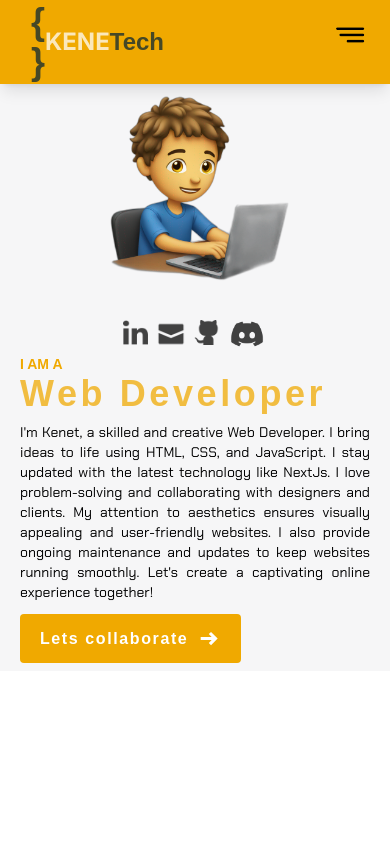
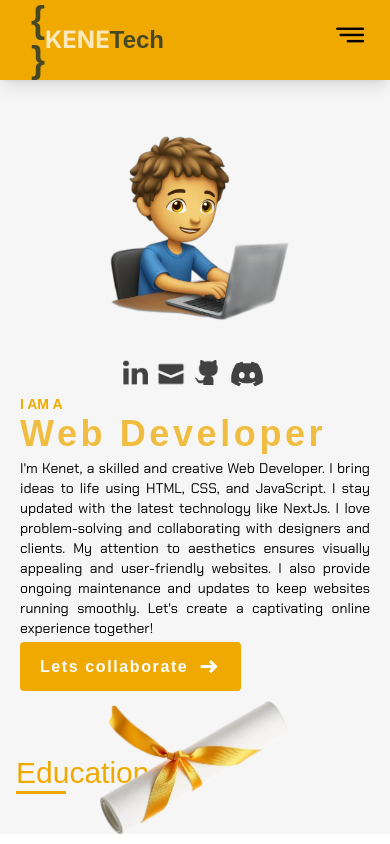
Before and after one commit to kenetmedez/portfolio, a Next.js app: page / in a window 390 px wide. Built offline with nearby package versions, Linux system fonts and the light colour scheme; a web font is replaced by a local one.

Commit message:
Fix: Responsiveness

```diff
--- a/app/page.tsx
+++ b/app/page.tsx
@@ -6,11 +6,11 @@ import Background from "@/components/Background";
 const Home = () => {
 
   return (
-    <div className="w-full relative bg-gray-100/50"
+    <div className="w-full relative bg-gray-100/50 h-fit pt-[5rem]"
     id="home">
       <Navigation />
       <Hero />
-      {/* <Background /> */}
+      <Background />
     </div>
   );
 };
--- a/components/Background.tsx
+++ b/components/Background.tsx
@@ -2,16 +2,28 @@ import Image from "next/image";
 
 export default function Background() {
   return (
-    <section className="w-full relative" id="about">
-      {/* <div className="flex items-center justify-center mx-auto">
+    <section
+      className="w-full relative bg-gray-100/50 py-10 max-w-[1650px] mx-auto"
+      id="about"
+    >
+      <div className="w-full flex items-center justify-center mx-auto">
         <Image
-          width={1200}
-          height={500}
+          width={300}
+          height={100}
           src="/diploma.png"
           alt="gradaution"
-          className="md:w-1/2 mx-auto w-full object-cover z-10 absolute -top-10"
+          className="md:w-1/3 w-1/2 md:-top-28 top-0 mx-auto object-cover z-10 absolute"
         />
-      </div> */}
+      </div>
+
+      <div className="w-full relative max-w-[1650px] mx-auto">
+        <div className="md:w-10/12 w-full mx-auto">
+          <div className="md:w-9/12 w-full px-4 mx-auto mt-4">
+            <h2 className="font-second text-primary text-3xl">Education</h2>
+            <div className="h-[3px] bg-primary w-[50px]" />
+          </div>
+        </div>
+      </div>
     </section>
   );
 }
--- a/components/Hero.tsx
+++ b/components/Hero.tsx
@@ -5,7 +5,7 @@ import { information } from "@/lib/hero/hero";
 
 const Hero = () => {
   return (
-    <header className="relative pt-20  pb-2 lg:gap-x-2 w-full flex lg:flex-row md:flex-row lg:justify-center items-center flex-col justify-start bg-gray-100/50">
+    <header className="max-w-[1650px] mx-auto relative pt-10  pb-2 lg:gap-x-2 w-full flex lg:flex-row md:flex-row lg:justify-center items-center flex-col justify-start bg-gray-100/50">
       <div className="relative lg:w-1/2 flex flex-col lg:justify-end lg:items-end">
         <Image
           src="/boy-using-laptop.png"
@@ -20,16 +20,23 @@ const Hero = () => {
       <div className="lg:w-1/2 w-full flex flex-col lg:justify-items-end justify-center lg:p-0 px-5">
         {information?.map((info, idx) => (
           <div key={idx} className="w-full relative md:pr-10">
+            <div className="flex flex-col items-start justify-center md:mb-2 mb-1">
               <h3 className="text-primary lg:text-xl text-sm font-second font-bold">
                 I AM A
               </h3>
+
               <h1 className="text-primary font-second tracking-widest lg:text-6xl md:text-5xl text-4xl duration-500 font-bold animate-pulse">
                 {info?.position}
               </h1>
-            <p className="md:py-4 py-2 text-justify font-poppins md:text-md text-sm font-third">
+            </div>
+
+            <div className="lg:w-3/4 w-full">
+              <p className="text-justify font-poppins md:text-md text-sm font-third">
                 {info?.description}
               </p>
-            <div className="lg:py-5 pt-1 flex items-center">
+            </div>
+
+            <div className="lg:mt-5 mt-1 flex items-center">
               <button className=" bg-primary lg:0rounded-full rounded flex flex-row justify-center items-center px-5 py-3 text-white font-bold text-md  hover:bg-[#000] cursor-pointer group">
                 <p className="md:text-md text-md font-second tracking-widest">
                   {info?.buttonLabel}
--- a/components/Navigation.tsx
+++ b/components/Navigation.tsx
@@ -1,13 +1,13 @@
 "use client";
 
-import React, { useState } from "react";
+import React, { useState, useEffect } from "react";
 import Image from "next/image";
 import Link from "next/link";
 import { navigation } from "@/lib/navigation/constants";
 
 const Navigation = () => {
   const [toggleDropdown, setToggleDropdown] = useState(false);
-  const [isLocked, setIsLocked] = useState(false);
+  const [lock, setLock] = useState(false);
 
   function scrollToId(id: string) {
     const element = document.getElementById(id);
@@ -16,24 +16,25 @@ const Navigation = () => {
     }
   }
 
+  useEffect(() => {
+    if (toggleDropdown) {
+      document.body.style.overflow = "hidden";
+    } else {
+      document.body.style.overflow = "auto";
+    }
 
-  function toggleScrollLock(lock: any) {
-    if (lock) {
-      document.body.style.overflow = "hidden"; // Locks the scroll
-    } else {
-      document.body.style.overflow = ""; // Unlocks the scroll
-    }
-  }
+    return () => {
+      document.body.style.overflow = "auto";
+    };
+  }, [toggleDropdown]);
 
-  const handleToggle = () => {
-    const shouldLock = !isLocked;
-    toggleScrollLock(shouldLock);
-    setIsLocked(shouldLock);
+  const stopPropagation = (e: any) => {
+    e.stopPropagation();
   };
 
   return (
-    <>
-      <nav className="z-50 fixed top-0 w-full max-h-lg h-[10vh] flex lg:flex-row justify-between items-center overflow-hidden bg-[#f0a900] font-poppins shadow-lg">
+    <nav className="w-full relative max-w-[1650px] mx-auto">
+      <div className="z-50 mx-auto max-w-[1650px] fixed top-0 w-full max-h-lg h-[5rem] flex lg:flex-row justify-between items-center overflow-hidden bg-[#f0a900] font-poppins shadow-lg">
         <div className="lg:w-3/12 md:mx-auto w-1/2 flex flex-row items-center justify-center px-5 ">
           <Link href="/" className="flex items-start justify-start">
             <h1 className="animate-pulse flex flex-row items-center text-2xl text-white font-bold font-papyrus cursor-pointer hover:text-3xl duration-700 p-5">
@@ -65,7 +66,10 @@ const Navigation = () => {
             ))}
           </ul>
 
-          <div className="absolute top-5 right-5 lg:hidden md:flex rounded cursor-pointer hover:bg-[#f1dfb8] z-100">
+          <div
+            className="absolute top-5 right-5 lg:hidden md:flex rounded cursor-pointer hover:bg-[#f1dfb8] z-100"
+            onClick={() => {setToggleDropdown(true)}}
+          >
             <Image
               src={"/menu.png"}
               alt="humberger"
@@ -82,13 +86,11 @@ const Navigation = () => {
             />
           </div>
         </div>
-      </nav>
+      </div>
 
       {toggleDropdown && (
-        <div className="z-50 absolute top-0 left-0 rounded lg:hidden flex w-full h-full bg-[#f0a900]"
-        onClick={handleToggle}
-        >
-          <ul className="w-full p-5 h-screen flex flex-col items-center justify-center font-semibold gap-10">
+        <div className="z-50 absolute top-0 left-0 rounded lg:hidden flex w-full h-full bg-primary">
+          <ul className="w-full p-5 h-screen flex flex-col items-center justify-center font-semibold gap-10 bg-primary">
             {navigation?.map((link, idx) => (
               <li className="hover:text-lg duration-700">
                 <a
@@ -96,10 +98,10 @@ const Navigation = () => {
                   href={`#${link?.title}`}
                   className="relative uppercase cursor-pointer after:block after:content-[''] after:absolute after:h-[2px] after:bg-white after:w-full after:scale-x-0 after:hover:scale-x-100 after:transition after:duration-300 after:origin-center font-second tracking-[10px]"
                   onClick={(e) => {
-                    setToggleDropdown((prev => (!prev)))
+                    setToggleDropdown((prev) => !prev);
                     e.preventDefault();
                     scrollToId(link?.title);
-
+                    stopPropagation(e);
                   }}
                 >
                   {link?.title}
@@ -109,7 +111,7 @@ const Navigation = () => {
           </ul>
         </div>
       )}
-    </>
+    </nav>
   );
 };
 
```
Also changed, not shown: public/diploma.png, public/header-image.png (deleted). Lines whose indentation alone changed are shown as unchanged.
